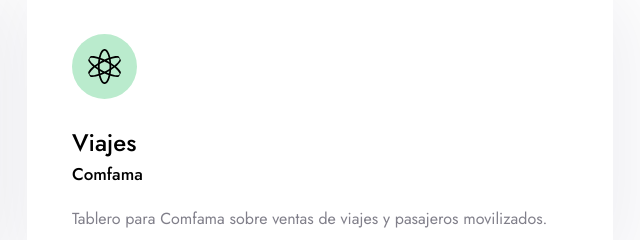
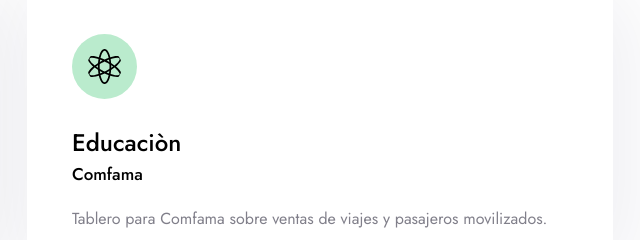
Before and after one commit to MauroRincon/portfolio, a plain HTML site: page index.html in a window 1280 px wide. Shown: the part 2160-2400 px from the top of the page, 629-1269 px from the left. Drawn offline with nearby package versions, Linux system fonts and the light colour scheme.

```diff
--- a/index.html
+++ b/index.html
@@ -150,7 +150,7 @@
         <div class="s s-two">
           <img src="img/physics.svg" alt="Service icon">
         </div>
-        <h3>Viajes</h3>
+        <h3>Educaciòn</h3>
         <h5>Comfama</h5>
         <p>Tablero para Comfama sobre ventas de viajes y pasajeros movilizados.</p>
       </div>
```
